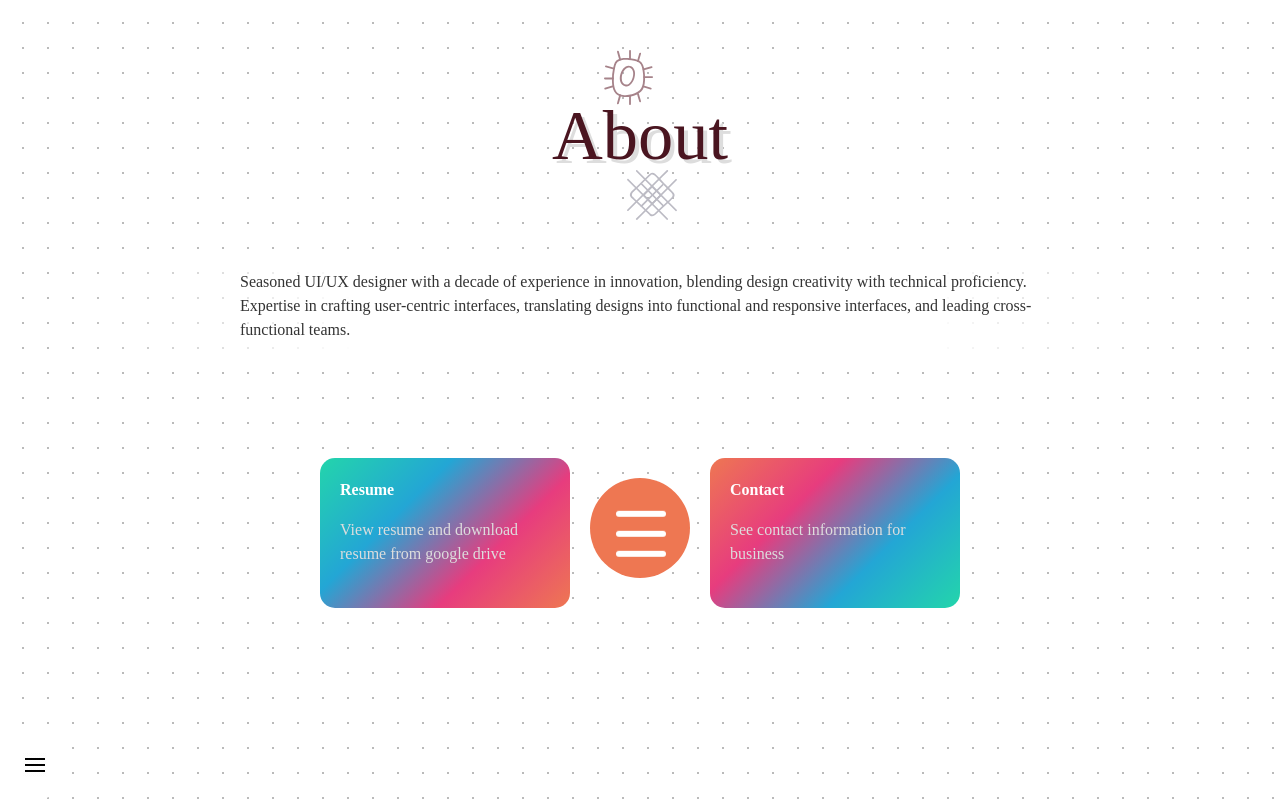
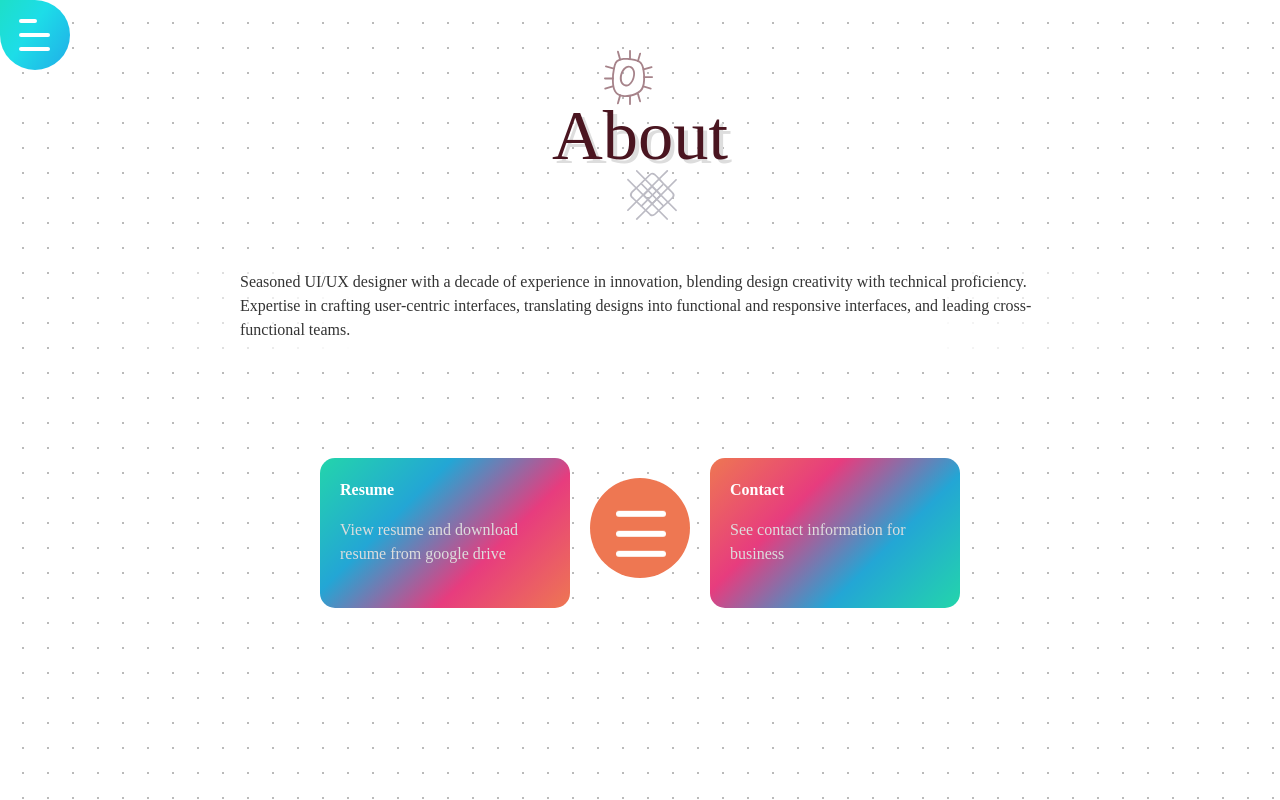
Before and after one commit to subratadhal/portfolio, a React (Create React App) app: page /portfolio/about in a window 1280 px wide. Built offline with nearby package versions, Linux system fonts and the light colour scheme; a web font is replaced by a local one.

Commit message:
update navigation

```diff
--- a/src/App.js
+++ b/src/App.js
@@ -1,17 +1,15 @@
-import React, { useRef, useCallback, useEffect, useState } from 'react';
+import React, { useState } from 'react';
 import {
   BrowserRouter as Router,
   Routes,
   Route,
-  Link,
   NavLink,
   Navigate,
+  useLocation,
 } from "react-router-dom";
 import "./App.css";
 import "bootstrap/dist/css/bootstrap.css";
 import "./assets/scss/style.scss";
-import menuImg from "./assets/images/svg/menu.gif";
-import homeImg from "./assets/images/svg/home.gif";
 import Home from "./Component/Home";
 import About from "./Component/About";
 import Appportfolio from "./Component/Appportfolio";
@@ -21,10 +19,32 @@ import Casestudydetails from "./Component/Casestudydetails";
 import Resume from "./Component/Resume";
 import Contact from "./Component/Contact";
 import Logo from "./Component/Logo";
+import { JackInTheBox, Slide, Bounce } from "react-awesome-reveal";
+
+function Menu({ onMenuChildComponentClick }) {
+  const location = useLocation();
+
+  return (
+    <div>
+      {location.pathname !== "/portfolio" && (
+        <div
+          className="menu-button"
+          role="button"
+          onClick={onMenuChildComponentClick}
+        >
+          <span className="menu-button-icon">
+            <span></span>
+            <span></span>
+            <span></span>
+          </span>
+        </div>
+      )}
+    </div>
+  );
+}
 
 function App() {
   const [menu, setMenu] = useState(false);
-
   const menuOnClick = () => {
     setMenu((prev) => !prev);
   };
@@ -32,101 +52,137 @@ function App() {
   return (
     <Router>
       <header className={menu ? "menu-profile open" : "menu-profile"}>
+        <div className="menu-close">
+          <Slide>
+            {" "}
+            <NavLink to="/portfolio" onClick={() => menuOnClick()}>
+              {"<"} Home
+            </NavLink>
+          </Slide>
+        </div>
         <ul>
           <li>
             <div className="menu-box">
-              <div className="menu-heading">Portfolio</div>
+              <div className="menu-heading">
+                <JackInTheBox>UI/UX</JackInTheBox>
+              </div>
               <div className="nav-link">
+                <Bounce>
                   <NavLink
                     to="/portfolio/app-design"
                     onClick={() => menuOnClick()}
                   >
-                  App Design
+                    App
                   </NavLink>
+                </Bounce>
               </div>
               <div className="nav-link">
+                <Bounce>
                   <NavLink
                     to="/portfolio/web-design"
                     onClick={() => menuOnClick()}
                   >
-                  Web Design
+                    Web
                   </NavLink>
-              </div>
-              <div className="nav-link">
-                <NavLink
-                  to="/portfolio/web-design"
-                  onClick={() => menuOnClick()}
-                >
-                  Web Sites
-                </NavLink>
+                </Bounce>
               </div>
             </div>
           </li>
           <li>
             <div className="menu-box">
-              <div className="menu-heading">Case Study</div>
+              <div className="menu-heading">
+                <JackInTheBox>Case Study</JackInTheBox>
+              </div>
               <div className="nav-link">
+                <Bounce>
+                  {" "}
                   <NavLink
                     to="/portfolio/case-study"
                     onClick={() => menuOnClick()}
                   >
                     App & Web
                   </NavLink>
+                </Bounce>
               </div>
             </div>
           </li>
           <li>
             <div className="menu-box">
-              <div className="menu-heading">Graphics</div>
+              <div className="menu-heading">
+                <JackInTheBox>Graphics</JackInTheBox>
+              </div>
               <div className="nav-link">
+                <Bounce>
+                  {" "}
                   <NavLink to="/portfolio/logo" onClick={() => menuOnClick()}>
                     Logo
                   </NavLink>
+                </Bounce>
+              </div>
+              <div className="nav-link">
+                <Bounce>
+                  {" "}
+                  <NavLink
+                    to="/portfolio/creatives"
+                    onClick={() => menuOnClick()}
+                  >
+                    Creatives
+                  </NavLink>
+                </Bounce>
+              </div>
+              <div className="nav-link">
+                <Bounce>
+                  {" "}
+                  <NavLink
+                    to="/portfolio/banners"
+                    onClick={() => menuOnClick()}
+                  >
+                    Banners
+                  </NavLink>
+                </Bounce>
               </div>
             </div>
           </li>
           <li>
             <div className="menu-box">
-              <div className="menu-heading">Business</div>
+              <div className="menu-heading">
+                <JackInTheBox>Business</JackInTheBox>
+              </div>
               <div className="nav-link">
+                <Bounce>
+                  {" "}
                   <NavLink to="/portfolio/resume" onClick={() => menuOnClick()}>
                     Resume
                   </NavLink>
+                </Bounce>
               </div>
               <div className="nav-link">
+                <Bounce>
+                  {" "}
                   <NavLink to="/portfolio/about" onClick={() => menuOnClick()}>
                     About
                   </NavLink>
+                </Bounce>
               </div>
               <div className="nav-link">
-                <NavLink to="/portfolio/contact" onClick={() => menuOnClick()}>
+                <Bounce>
+                  {" "}
+                  <NavLink
+                    to="/portfolio/contact"
+                    onClick={() => menuOnClick()}
+                  >
                     Contact
                   </NavLink>
+                </Bounce>
               </div>
             </div>
           </li>
         </ul>
-        <div
-          className="menu-button"
-          role="button"
-          onClick={() => menuOnClick()}
-        >
-          <img src={menuImg} alt="" />
-        </div>
-        {menu && (
-          <div className="home-menu-button" role="button">
-            <div className="nav-link">
-              <NavLink to="/portfolio" onClick={() => menuOnClick()}>
-                <img src={homeImg} alt="" className="home-menu" />
-              </NavLink>
-            </div>
-          </div>
-        )}
+        <Menu onMenuChildComponentClick={menuOnClick} />
       </header>
       <main>
         <Routes>
           <Route path="/" element={<Navigate to="/portfolio" replace />} />
-          <Route path="/" element={<Home />} />
           <Route path="/portfolio" element={<Home />} />
           <Route path="/portfolio/app-design" element={<Appportfolio />} />
           <Route path="/portfolio/web-design" element={<Webdesign />} />
--- a/src/Component/About/index.js
+++ b/src/Component/About/index.js
@@ -1,7 +1,7 @@
 import React from 'react';
 import ScrollTop from '../ScrollTop';
-import resumeHeading from '../../assets/images/resume/resume.svg';
-import { NavLink } from 'react-router-dom';
+// import resumeHeading from '../../assets/images/resume/resume.svg';
+// import { NavLink } from 'react-router-dom';
 import PaginationCommon from "../PaginationCommon";
 import Heading from "../Heading";
 
--- a/src/assets/scss/style.scss
+++ b/src/assets/scss/style.scss
@@ -283,7 +283,7 @@ p {
     position: fixed;
     left: 0;
     bottom: 0;
-    transition: all linear 0.2s;
+    //transition: all linear 0.s;
     width: 70px;
     height: 70px;
     z-index: 999;
@@ -314,7 +314,7 @@ p {
                 height: 200px;
                 .menu-heading{
                     color: #fff;
-                    font-size: 32px;
+                    font-size: 3vw;
                     width: 100%;
                     padding-bottom: 20px;
                     text-align: center;
@@ -324,7 +324,7 @@ p {
                     text-align: center;
                     a{
                         display: inline;
-                        font-size: 16px;
+                        font-size: 1.6vw;
                         color: #eee;
                         text-align: left;
                         text-decoration: none;
@@ -336,7 +336,7 @@ p {
     .home-menu-button{
         width: 70px;
         height: 70px;
-        background: #fff;
+        background: #000;
         border-radius: 50px 50px 0px 50px;
         position: absolute;
         right: 0;
@@ -353,14 +353,46 @@ p {
     .menu-button{
         width: 70px;
         height: 70px;
-        background: #fff;
-        border-radius: 50px 50px 50px 0;
-        position: absolute;
+        // background: #000;
+        border-radius: 0 50px 50px 50px;
+        position: fixed;
         left: 0;
-        bottom: 0;
+        top: 0;
         display: flex;
         justify-content: center;
         align-items: center;
+        background: linear-gradient(124deg, #ff2400, #e81d1d, #e8b71d, #e3e81d, #1de840, #1ddde8, #2b1de8, #dd00f3, #dd00f3);
+        background-size: 1800% 1800%;
+
+        -webkit-animation: rainbow 18s ease infinite;
+        -z-animation: rainbow 18s ease infinite;
+        -o-animation: rainbow 18s ease infinite;
+        animation: rainbow 18s ease infinite;
+
+        .menu-button-icon{
+            display: block;
+            width: 32px;
+            height: 32px;
+            display: flex;
+            flex-direction: column;
+            justify-content: space-between;
+            span{
+                background: #fff;
+                width: 100%;
+                height: 4px;
+                border-radius: 5px;
+
+                &:first-child{
+                    animation: menuLineAnimation1 8s infinite;
+                }
+                &:nth-child(2){
+                    animation: menuLineAnimation2 15s infinite;
+                }
+                &:last-child{
+                    animation: menuLineAnimation3 10s infinite;
+                }
+            }
+        }
     }
     &.open{
         width: 100vw;
@@ -369,9 +401,72 @@ p {
         .home-menu-button{
             opacity: 1;
         }
-    }
-}
-
+        .menu-button{
+            display: none;
+        }
+    }
+}
+@-webkit-keyframes rainbow {
+    0%{background-position:0% 82%}
+    50%{background-position:100% 19%}
+    100%{background-position:0% 82%}
+}
+@-moz-keyframes rainbow {
+    0%{background-position:0% 82%}
+    50%{background-position:100% 19%}
+    100%{background-position:0% 82%}
+}
+@-o-keyframes rainbow {
+    0%{background-position:0% 82%}
+    50%{background-position:100% 19%}
+    100%{background-position:0% 82%}
+}
+@keyframes rainbow {
+    0%{background-position:0% 82%}
+    50%{background-position:100% 19%}
+    100%{background-position:0% 82%}
+}
+@keyframes menuLineAnimation1 {
+    0%, 100% {
+      width: 30%;
+    }
+    50% {
+      width: 100%;
+    }
+}
+@keyframes menuLineAnimation2 {
+    0%, 100% {
+      width: 5%;
+    }
+    50% {
+      width: 100%;
+    }
+}
+@keyframes menuLineAnimation3 {
+    0%, 100% {
+      width: 50%;
+    }
+    50% {
+      width: 100%;
+    }
+}
+
+.menu-close{
+    width: 100%;
+    top: 6vh;
+    position: absolute;
+    left: 0;
+    display: flex;
+    flex-direction: row;
+    align-items: center;
+    justify-content: center;
+   a{
+    display: block;
+    font-size: 1.8vw;
+    color: #fff;
+    text-decoration: none;
+   }
+}
 .header-panel {
     .header-panel-logo{
         text-align: center;
@@ -1521,8 +1616,8 @@ svg {
                 }
                 &.link-style-6{
                     a{
-                        font-size: 3vw;
-                        line-height: 3vw;
+                        font-size: 1.5vw;
+                        line-height: 1.5vw;
                         color: #111;
                         background-position: left center;
                         background-repeat: no-repeat;
@@ -1585,8 +1680,8 @@ svg {
                 }
                 &.link-style-10{
                     a{
-                        font-size: 2vw;
-                        line-height: 2vw;
+                        font-size: 2.5vw;
+                        line-height: 2.5vw;
                         color: #333;
                         background-position: left center;
                         background-repeat: no-repeat;
```
Also changed, not shown: src/Component/Appportfolio/index.js (+4 -17 lines), src/Component/Home/index.js (+21 -21 lines). Lines whose indentation alone changed are shown as unchanged.
